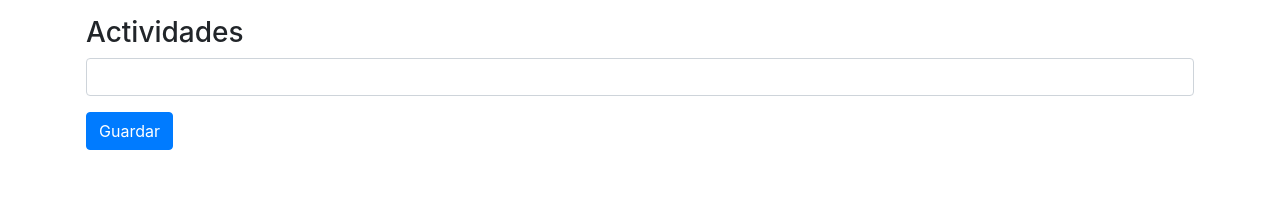
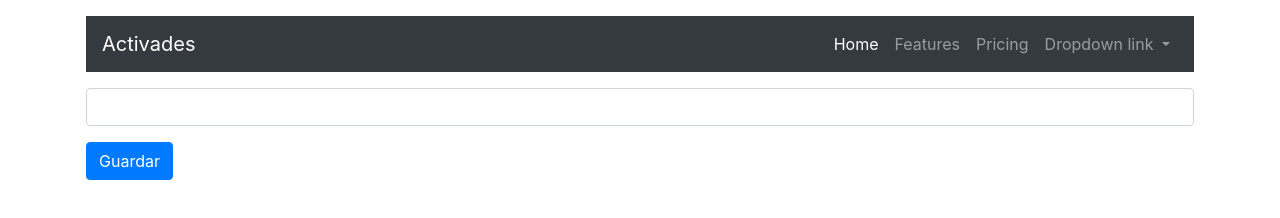
Before and after one commit to Isai-gomez/Actividad, a plain HTML site: page index.html in a window 1280 px wide. Drawn offline with nearby package versions, Linux system fonts and the light colour scheme.

Commit message:
Funciona la app bien

```diff
--- a/app.js
+++ b/app.js
@@ -39,7 +39,6 @@ const EliminarDB = ( actividad ) => {
    arrayActividades.forEach((element, index) => {
     if(element.actividad === actividad){
       indexArray = index;
-     console.log(indexArray);
     }
 
    });
@@ -58,10 +57,13 @@ const EditarDB = ( actividad ) => {
 formularioUI.addEventListener("submit", (e) => {
   e.preventDefault();
   let actividadUI = document.querySelector("#actividad").value;
+ if(actividadUI === ''){
+  alert('Rellenar campo')
+ }else{
   CrearItem(actividadUI);
   GuardarDB();
   formularioUI.reset();
-});
+ }});
 document.addEventListener("DOMContentLoaded", PintarDB);
 listaActividadesUI.addEventListener("click", (e) => {
   e.preventDefault();
--- a/index.html
+++ b/index.html
@@ -17,9 +17,36 @@
   </head>
   <body>
     <div class="container p-3">
-      <h3 class="text-tile">
-        Actividades
-      </h3>
+     <nav class="navbar navbar-expand-lg navbar-dark bg-dark mb-3">
+  <a class="navbar-brand" href="#">Activades</a>
+  <button class="navbar-toggler" type="button" data-toggle="collapse" data-target="#navbarNavDropdown" aria-controls="navbarNavDropdown" aria-expanded="false" aria-label="Toggle navigation">
+    <span class="navbar-toggler-icon"></span>
+  </button>
+  <div class="collapse navbar-collapse" id="navbarNavDropdown">
+    <ul class="navbar-nav ml-auto">
+      <li class="nav-item active">
+        <a class="nav-link" href="#">Home <span class="sr-only">(current)</span></a>
+      </li>
+      <li class="nav-item">
+        <a class="nav-link" href="#">Features</a>
+      </li>
+      <li class="nav-item">
+        <a class="nav-link" href="#">Pricing</a>
+      </li>
+      <li class="nav-item dropdown">
+        <a class="nav-link dropdown-toggle" href="#" id="navbarDropdownMenuLink" role="button" data-toggle="dropdown" aria-haspopup="true" aria-expanded="false">
+          Dropdown link
+        </a>
+        <div class="dropdown-menu" aria-labelledby="navbarDropdownMenuLink">
+          <a class="dropdown-item" href="#">Action</a>
+          <a class="dropdown-item" href="#">Another action</a>
+          <a class="dropdown-item" href="#">Something else here</a>
+        </div>
+      </li>
+    </ul>
+  </div>
+</nav>
+
       <form id="formulario">
         <input type="text" id="actividad" class="form-control mb-3" />
         <button type="submit" class="btn btn-primary">Guardar</button>
```
